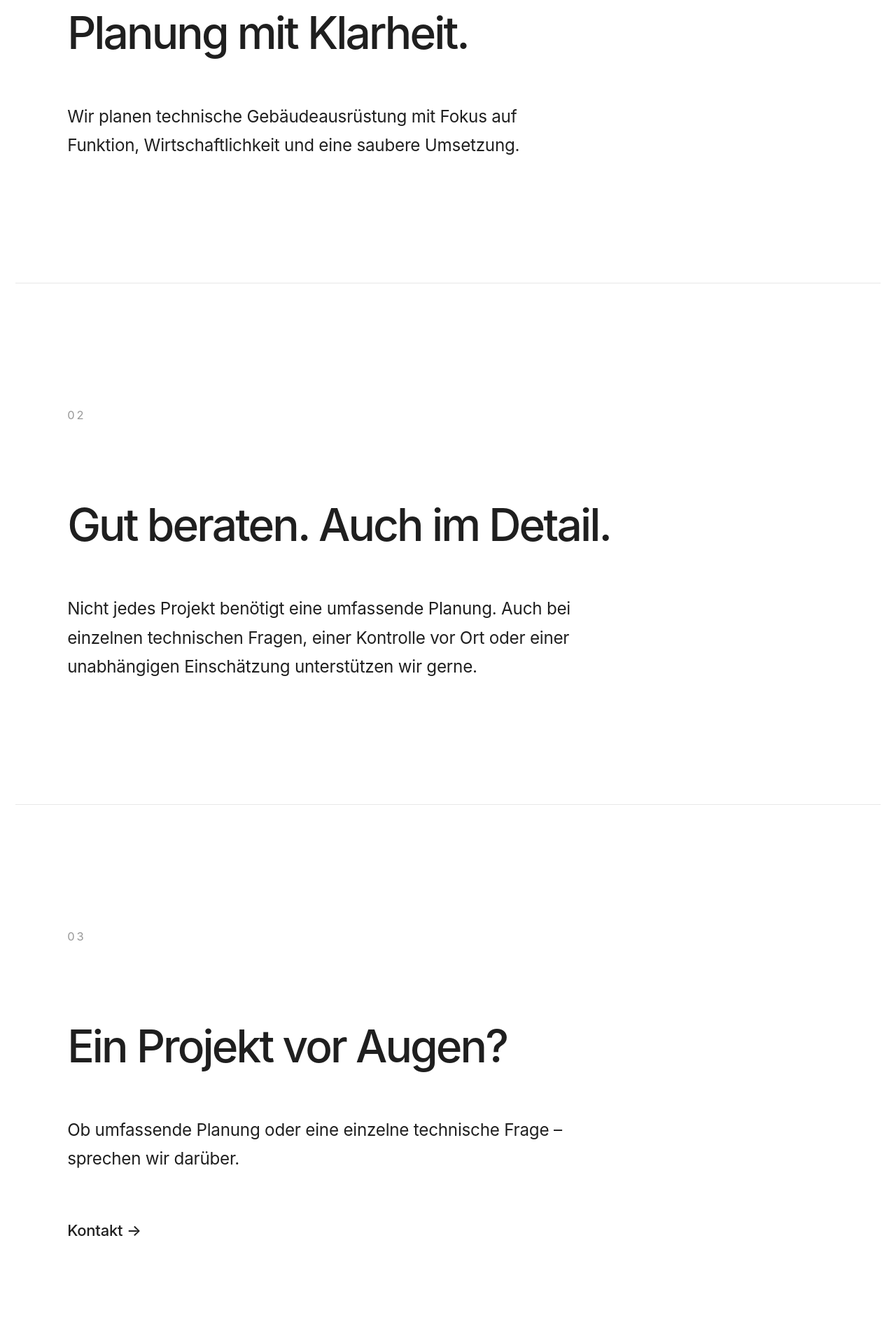
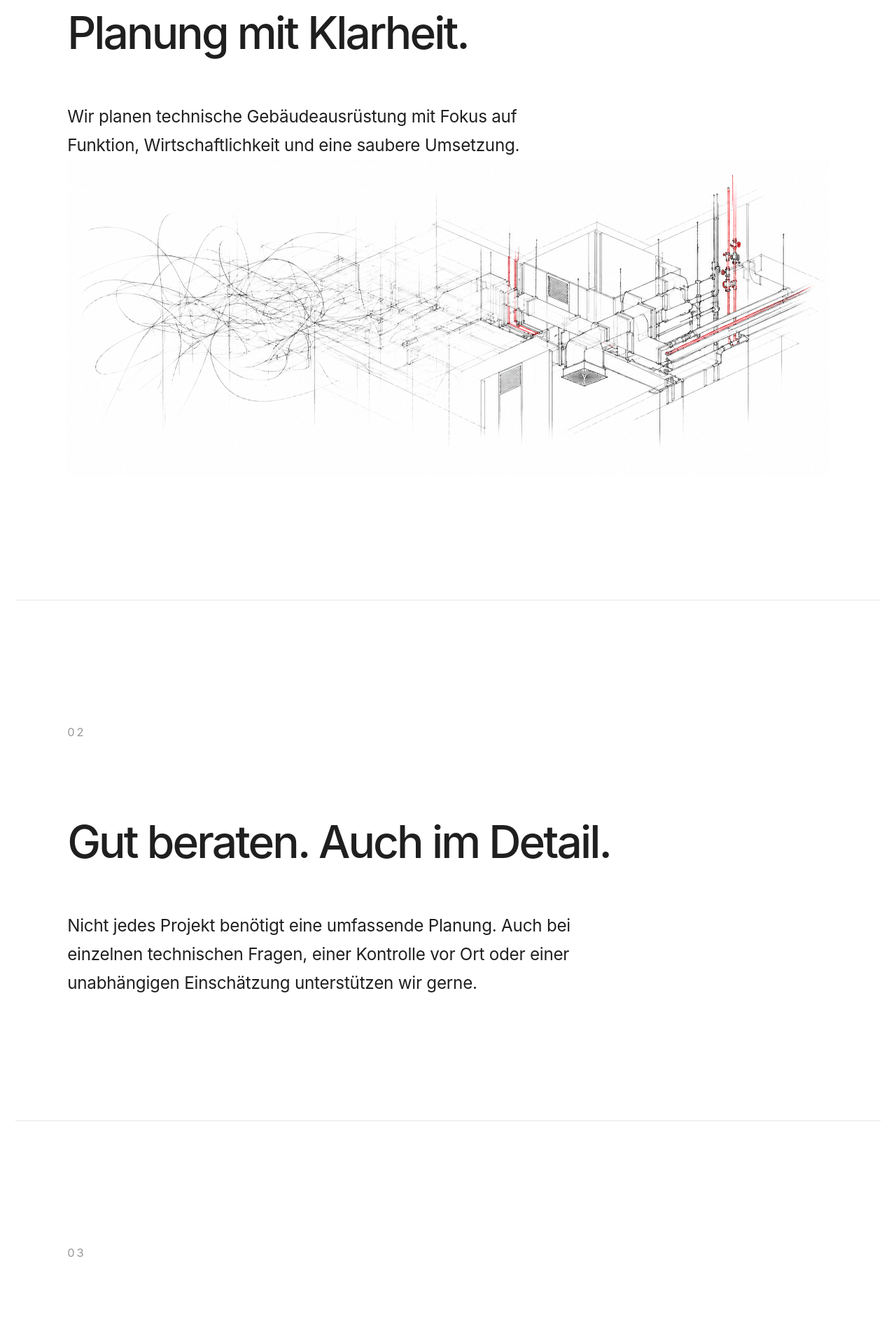
Before and after one commit to gryphiusodenhobler/www.optiplan.at, a Jekyll site: the page built from index.md, in a window 1280 px wide. Shown: the part 1125-3044 px from the top of the page at 70% size. Built offline with Jekyll 4.4.1, drawn with Linux system fonts in a browser that asks for light colours; cached includes are drawn as plain includes.

Commit message:
Update index.md

```diff
--- a/index.md
+++ b/index.md
@@ -31,16 +31,21 @@ header:
 
 <section class="intro-section">
   <div class="section-inner">
+
     <p class="section-number">01</p>
 
-    <h2>
-      Planung mit Klarheit.
-    </h2>
+    <h2>Planung mit Klarheit.</h2>
 
     <p class="section-text">
       Wir planen technische Gebäudeausrüstung mit Fokus auf Funktion,
       Wirtschaftlichkeit und eine saubere Umsetzung.
     </p>
+
+    <div class="planung-illustration">
+      <img src="{{ '/assets/planung-mit-klarheit.png' | relative_url }}"
+           alt="Von einer ungeordneten Skizze zur klaren technischen Gebäudeplanung">
+    </div>
+
   </div>
 </section>
 
```
